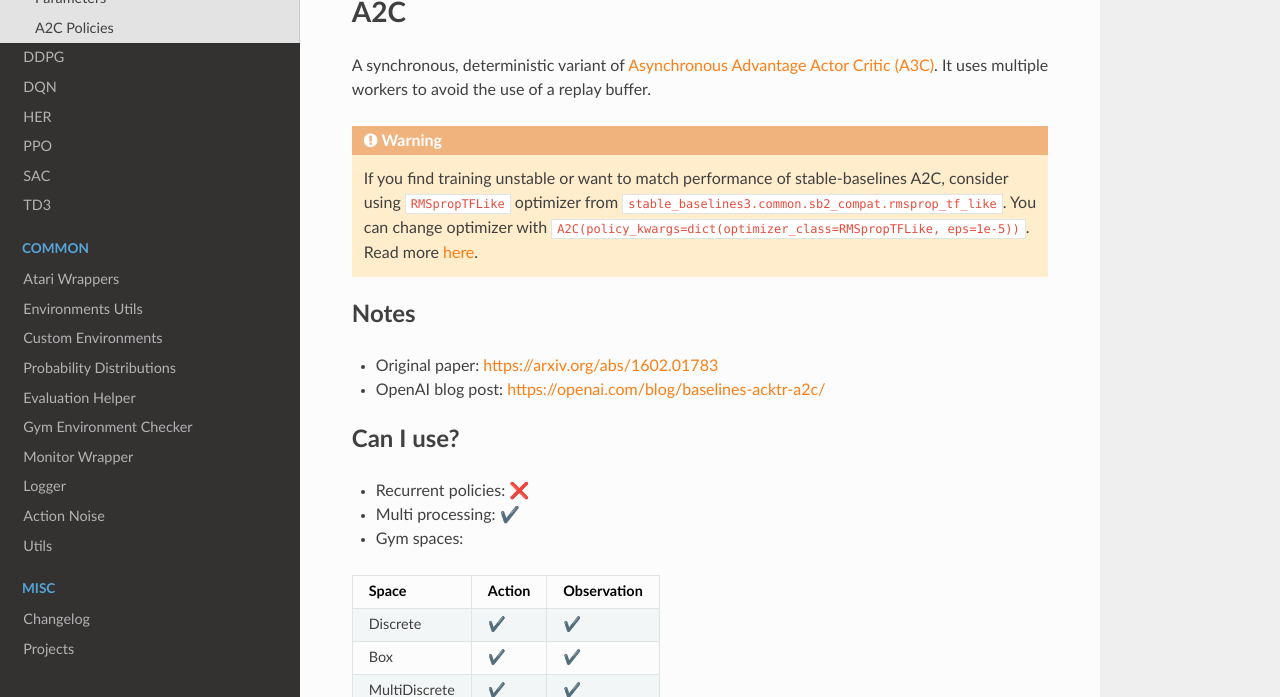
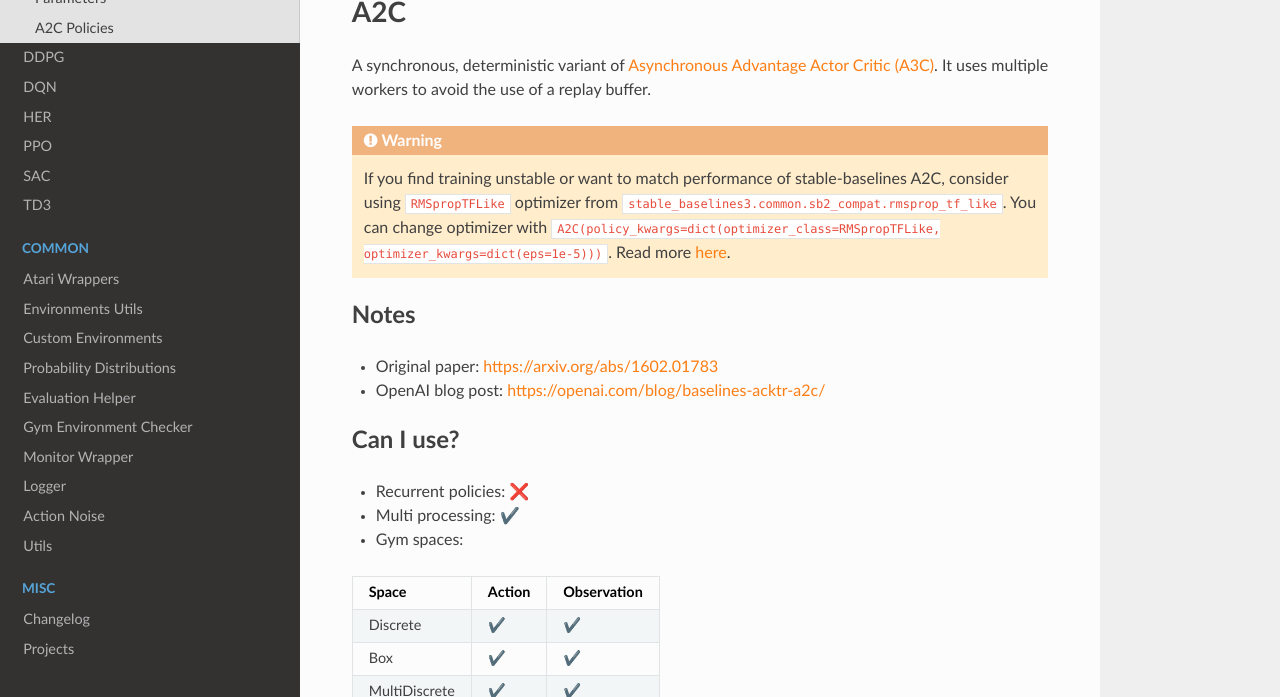
Before and after one commit to DLR-RM/stable-baselines3, a Sphinx documentation site: the page built from docs/modules/a2c.rst, in a window 1280 px wide and 900 px high, cut to the strip 203-900 px from the top of the window. Built offline with Sphinx 7.4.7 and the Read the Docs theme 2.0.0, drawn with Linux system fonts in a browser that asks for light colours.

Commit message:
doc: A2C/migration: fix guidance on RMSpropTFLike

```diff
--- a/docs/guide/migration.rst
+++ b/docs/guide/migration.rst
@@ -113,7 +113,7 @@ A2C
 	PyTorch implementation of RMSprop `differs from Tensorflow's <https://github.com/pytorch/pytorch/issues/23796>`_,
 	which leads to `different and potentially more unstable results <https://github.com/DLR-RM/stable-baselines3/pull/110#issuecomment-663255241>`_.
 	Use ``stable_baselines3.common.sb2_compat.rmsprop_tf_like.RMSpropTFLike`` optimizer to match the results
-	with TensorFlow's implementation. This can be done through ``policy_kwargs``: ``A2C(policy_kwargs=dict(optimizer_class=RMSpropTFLike, eps=1e-5))``
+	with TensorFlow's implementation. This can be done through ``policy_kwargs``: ``A2C(policy_kwargs=dict(optimizer_class=RMSpropTFLike, optimizer_kwargs=dict(eps=1e-5)))``
 
 
 PPO
--- a/docs/misc/changelog.rst
+++ b/docs/misc/changelog.rst
@@ -54,6 +54,7 @@ Documentation:
 - Updated ``BaseAlgorithm.load`` docstring (@Demetrio92)
 - Added a note on ``load`` behavior in the examples (@Demetrio92)
 - Updated SB3 Contrib doc
+- Fixed A2C and migration guide guidance on how to set epsilon with RMSpropTFLike
 
 Release 1.3.0 (2021-10-23)
 ---------------------------
--- a/docs/modules/a2c.rst
+++ b/docs/modules/a2c.rst
@@ -14,7 +14,7 @@ It uses multiple workers to avoid the use of a replay buffer.
 
   If you find training unstable or want to match performance of stable-baselines A2C, consider using
   ``RMSpropTFLike`` optimizer from ``stable_baselines3.common.sb2_compat.rmsprop_tf_like``.
-  You can change optimizer with ``A2C(policy_kwargs=dict(optimizer_class=RMSpropTFLike, eps=1e-5))``.
+  You can change optimizer with ``A2C(policy_kwargs=dict(optimizer_class=RMSpropTFLike, optimizer_kwargs=dict(eps=1e-5)))``.
   Read more `here <https://github.com/DLR-RM/stable-baselines3/pull/110#issuecomment-663255241>`_.
 
 
```
